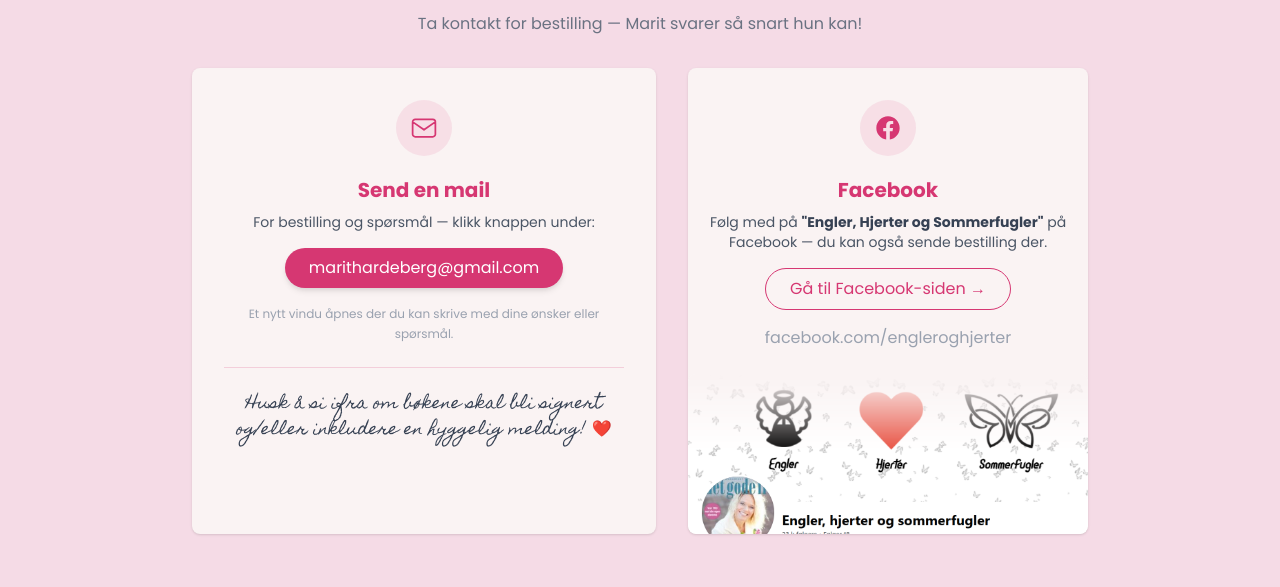
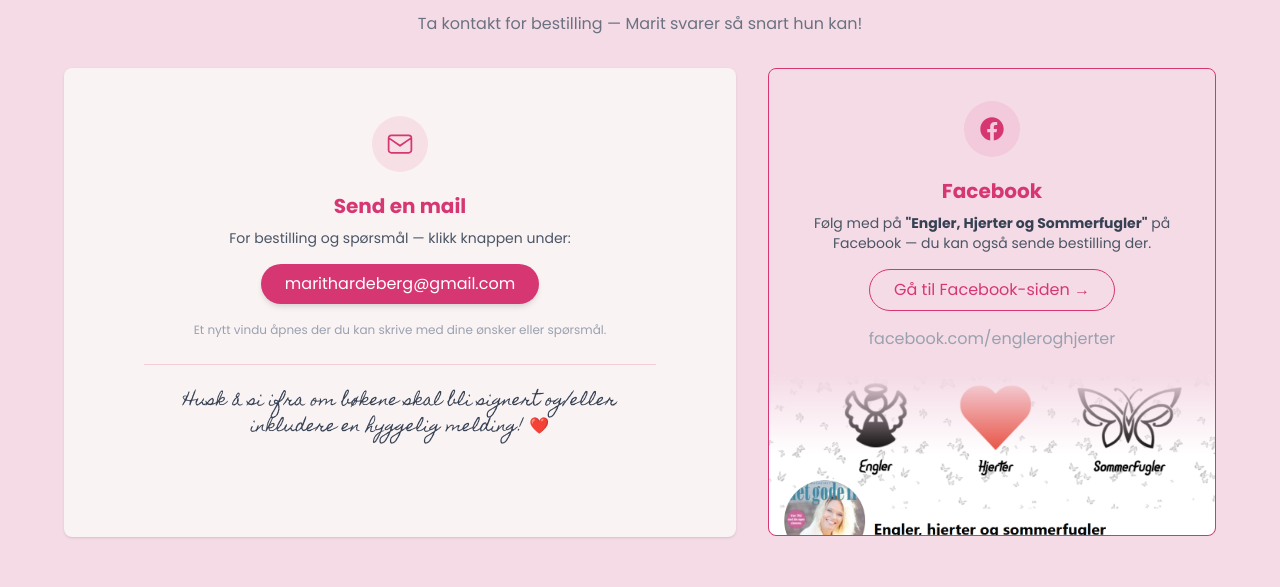
Before and after one commit to LineSvensen/diktglede, a React (Vite) app: page /kontakt in a window 1280 px wide. Shown: the part 172-759 px from the top of the page. Built offline with nearby package versions, Linux system fonts and the light colour scheme; no server answers.

Commit message:
contact page css changes

```diff
--- a/src/Pages/Handmade/index.jsx
+++ b/src/Pages/Handmade/index.jsx
@@ -49,11 +49,11 @@ export default function Handmade() {
   };
 
   return (
-    <div className="mx-auto p-4 sm:p-8 flex flex-col items-center bg-antiquePink min-h-screen poppins-regular">
+    <div className="mx-auto p-4 sm:p-8 flex flex-col items-center bg-antiquePink text-black min-h-screen poppins-regular">
       <h1 className="text-3xl sm:text-4xl font-bold poppins-bold text-rose mb-4">
         Diktgaver
       </h1>
-      <p className="text-center pb-8 lg:max-w-1/2">
+      <p className="text-center  text-black pb-8 lg:max-w-1/2">
         Håndlagde ting med dikt på - alt laget av Marit. Mange av tingene er
         gjenbruk av treverk som har fått nye liv. Diktene er fra Marits bøker.
         Kontakt Marit dersom du ønsker å bestille ❤️
@@ -147,7 +147,7 @@ function ProductCard({ item, onImageClick }) {
   };
 
   return (
-    <div className="bg-white rounded-lg shadow-md overflow-hidden flex flex-col h-full">
+    <div className="bg-white rounded-lg text-black shadow-md overflow-hidden flex flex-col h-full">
       {/* Fixed-size image area */}
       <div className="relative w-full h-100 bg-white p-2 flex-shrink-0 ">
         {images.length > 0 ? (
@@ -201,7 +201,7 @@ function ProductCard({ item, onImageClick }) {
 
       {/* Card info — fixed height so cards stay uniform */}
       <div className="p-4 flex flex-col gap-2 h-36">
-        <h2 className="text-lg font-semibold poppins-bold text-gray-800 line-clamp-1">
+        <h2 className="text-lg font-semibold poppins-bold  line-clamp-1">
           {item.title}
         </h2>
         {item.description && (
--- a/src/Pages/Kontakt/index.jsx
+++ b/src/Pages/Kontakt/index.jsx
@@ -13,7 +13,7 @@ export default function Kontakt() {
   if (loading) return <Loader />;
 
   return (
-    <div className="min-h-screen bg-palepink poppins-regular flex flex-col items-center px-4 py-16 text-black">
+    <div className="min-h-screen bg-palepink poppins-regular flex flex-col items-center   px-4 py-16 text-black">
       {/* Page title */}
       <h1 className="text-4xl  poppins-bold text-rose mb-4 text-center">
         Kontakt og bestill
@@ -22,9 +22,9 @@ export default function Kontakt() {
         Ta kontakt for bestilling — Marit svarer så snart hun kan!
       </p>
 
-      <div className="flex flex-col lg:flex-row gap-8 w-full max-w-4xl">
+      <div className="flex flex-col lg:flex-row items-center  justify-center gap-8 w-full ">
         {/* Email card */}
-        <div className="flex-1 bg-antiquePink rounded-lg p-8 flex flex-col items-center text-center shadow-sm">
+        <div className="flex-1 bg-antiquePink max-w-2xl rounded-lg p-8 lg:pb-24 lg:pt-12 lg:px-20 flex flex-col items-center text-center shadow-sm">
           {/* Icon circle */}
           <div className="w-14 h-14 rounded-full bg-rose/10 flex items-center justify-center mb-5">
             <svg
@@ -69,7 +69,7 @@ export default function Kontakt() {
         </div>
 
         {/* Facebook card */}
-        <div className="flex-1 bg-antiquePink rounded-lg pt-8 flex flex-col items-center text-center shadow-sm">
+        <div className="flex-1 max-w-md    rounded-lg pt-8 flex flex-col items-center text-center border border-rose ">
           {/* Icon circle */}
           <div className="w-14 h-14 rounded-full bg-rose/10 flex items-center justify-center mb-5">
             <svg
```
